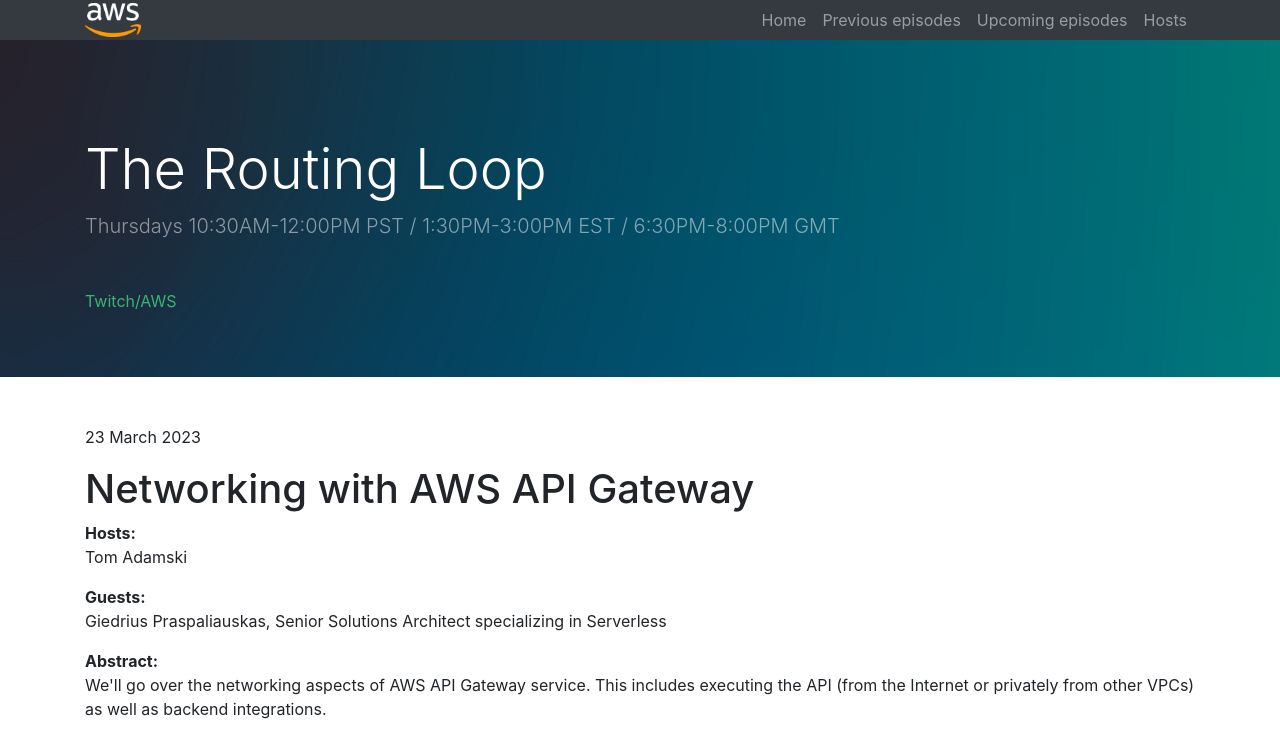
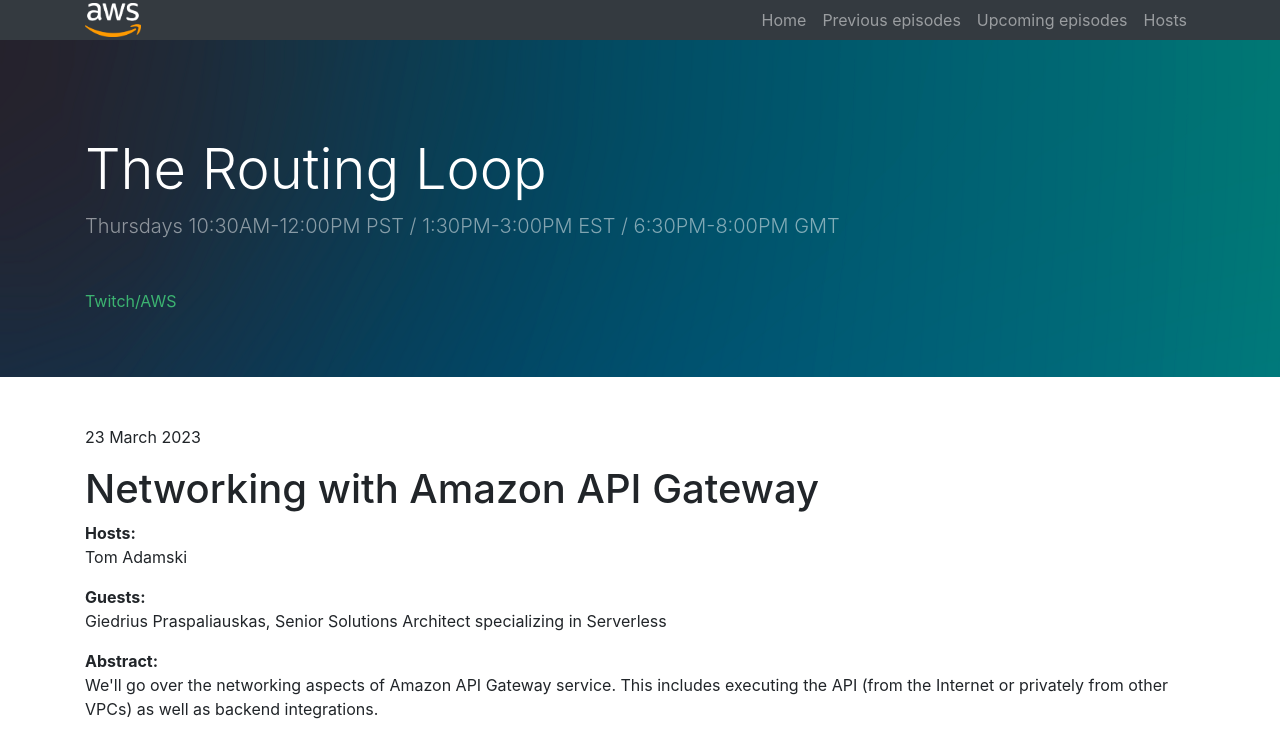
Before and after one commit to spanningt/theroutingloop, a Jekyll site: the page docs/2023/03/23/api-gateway.html, which Jekyll copies as it is, in a window 1280 px wide. Shown: the top 735 px of the page. Built offline with Jekyll 4.4.1, drawn with Linux system fonts in a browser that asks for light colours.

Commit message:
title update

```diff
--- a/docs/2023/03/23/api-gateway.html
+++ b/docs/2023/03/23/api-gateway.html
@@ -8,8 +8,8 @@
   />
   <meta name="description" content="Weekly AWS Networking Twitch Show" />
   <meta name="author" content="" />
-  <meta property="og:title" content="Networking with AWS API Gateway" />
-  <meta property="og:description" content="We'll go over the networking aspects of AWS API Gateway service. This includes executing the API (from the Internet or privately from other VPCs) as well as backend integrations." />
+  <meta property="og:title" content="Networking with Amazon API Gateway" />
+  <meta property="og:description" content="We'll go over the networking aspects of Amazon API Gateway service. This includes executing the API (from the Internet or privately from other VPCs) as well as backend integrations." />
   <meta property="og:image" content="https://www.theroutingloop.net/assets/image/the-routing-loop.png" />
   <meta property="og:site_name" content="The Routing Loop" />
 
@@ -82,11 +82,11 @@
   <div class="container mb-5">
     <p>23 March 2023</p>
 
-<h1> Networking with AWS API Gateway </h1>
+<h1> Networking with Amazon API Gateway </h1>
 
 <p><b> Hosts: </b> <br /> Tom Adamski  </p>
 <p><b> Guests: </b> <br /> Giedrius Praspaliauskas, Senior Solutions Architect specializing in Serverless  </p>
-<p> <b> Abstract: </b> <br /> We'll go over the networking aspects of AWS API Gateway service. This includes executing the API (from the Internet or privately from other VPCs) as well as backend integrations. </p>
+<p> <b> Abstract: </b> <br /> We'll go over the networking aspects of Amazon API Gateway service. This includes executing the API (from the Internet or privately from other VPCs) as well as backend integrations. </p>
 
 <div class="video-container">
     <iframe src="https://player.twitch.tv/?video=1773477247&amp;parent=www.theroutingloop.net&amp;parent=127.0.0.1&amp;autoplay=false" height="315" width="560" allowfullscreen="" frameborder="0">
--- a/docs/blog.html
+++ b/docs/blog.html
@@ -92,7 +92,7 @@
     </li>
 
     <li>
-      <h2><a href="/2023/03/23/api-gateway.html">Networking with AWS API Gateway</a></h2>
+      <h2><a href="/2023/03/23/api-gateway.html">Networking with Amazon API Gateway</a></h2>
       <p>23 March 2023</p>
 
       2023-03-23 11:30:00 -0700
--- a/docs/past/index.html
+++ b/docs/past/index.html
@@ -92,7 +92,7 @@
 
 
       <li>
-        <h2><a href="/2023/03/23/api-gateway.html">Networking with AWS API Gateway</a></h2>
+        <h2><a href="/2023/03/23/api-gateway.html">Networking with Amazon API Gateway</a></h2>
         <p>23 March 2023</p>
 
 
```
Also changed, not shown: _posts/2023-03-23-api-gateway.md (+2 -2 lines), docs/feed.xml (+4 -4 lines).
